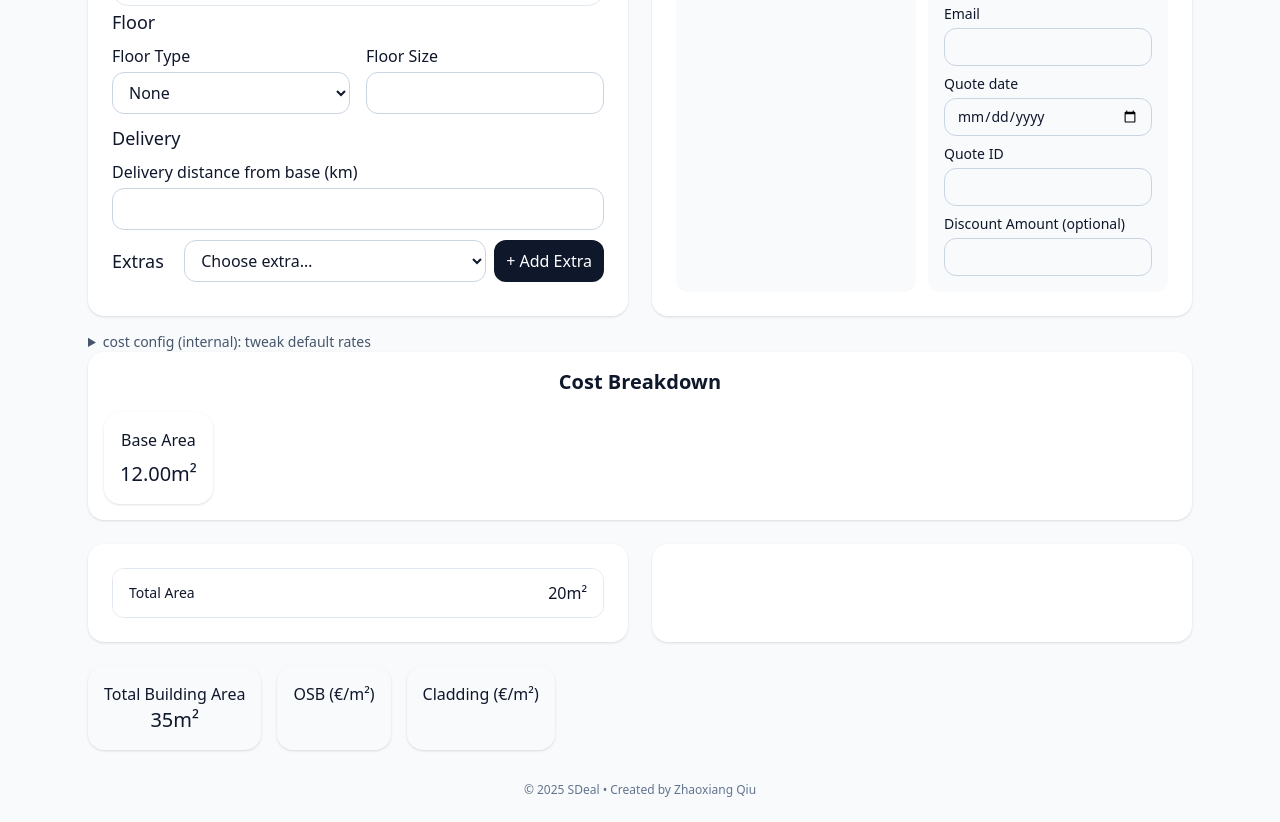
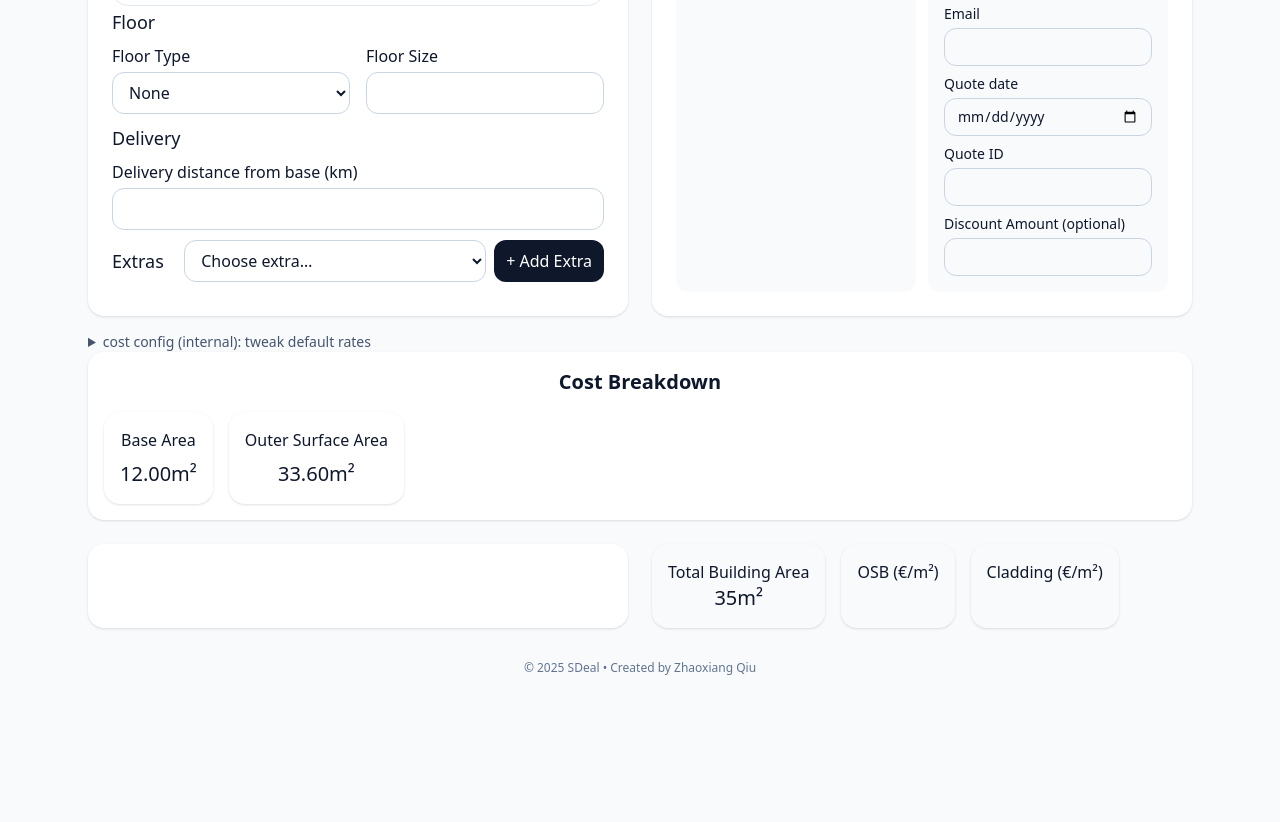
Before and after one commit to ctrlA-ctrlC-ctrlV/Web-Based-Price-Calculator, a website: page index.html in a window 1280 px wide. Shown: the part 1340-2162 px from the top of the page. After the commit the page ends 2040 px from the top, so only its background shows below. Drawn offline with Linux system fonts and the light colour scheme.

Commit message:
change: change calcCostBreakdown from passing list to passing labelled array

```diff
--- a/index.html
+++ b/index.html
@@ -679,14 +679,7 @@
 
     </div>
     <main class="mt-6 grid md:grid-cols-2 gap-6">
-      <section class="bg-white rounded-2xl shadow p-4 md:p-6">
-        <div class="divide-y divide-slate-200 rounded-xl border border-slate-200 overflow-hidden">
-          <div class="flex items-center justify-between px-4 py-3 bg-white">
-            <span class="text-sm">Total Area</span>
-            <span class="font-medium">20m²</span>
-          </div>
-        </div>
-      </section>
+
 
       <section class="bg-white rounded-2xl shadow p-4 md:p-6">
 
--- a/src/source.js
+++ b/src/source.js
@@ -641,20 +641,16 @@ function calcCostBreakdown() {
 
     //console.log(obsCostPerM2);
 
-    const costBreakdownList = {
-        base_area,
-        //{ label:"Base Area", amount: base_area },
-        //outer_area,
-        //inner_area,
-        //total_wall_area,
-        //obsCostPerM2,
-    };
+    const costBreakdownList = [
+        { label: "Base Area", amount: `${base_area.toFixed(2)}m²` },
+        { label: "Outer Surface Area", amount:`${outer_area.toFixed(2)}m²` },
+    ];
 
     return(costBreakdownList);
 }
 
 function renderCostBreakdown() {
-    const value_list = calcCostBreakdown();
+    const value_list = Array.isArray(calcCostBreakdown()) ? calcCostBreakdown() : [];
 
     const c = qs("#cost_breakdown");
     c.innerHTML = '';
@@ -664,12 +660,12 @@ function renderCostBreakdown() {
 
     const itemClass = "rounded-2xl shadow p-4 text-center bg-white flex-initial";
 
-
-    const base_area = document.createElement('div');
-    base_area.className = itemClass;
-    base_area.innerHTML = `Base Area<br/><span class="text-xl font-medium mt-2 block">${(value_list.base_area || 0).toFixed(2)}m²</span>`;
-
-    grid.appendChild(base_area);
+    value_list.forEach(value => {
+        const row  = document.createElement('div');
+        row.className = itemClass;
+        row.innerHTML = `${value.label}<br/><span class="text-xl font-medium mt-2 block">${value.amount}</span>`;
+        grid.appendChild(row);
+    });
 
     c.appendChild(grid);
 }
```
